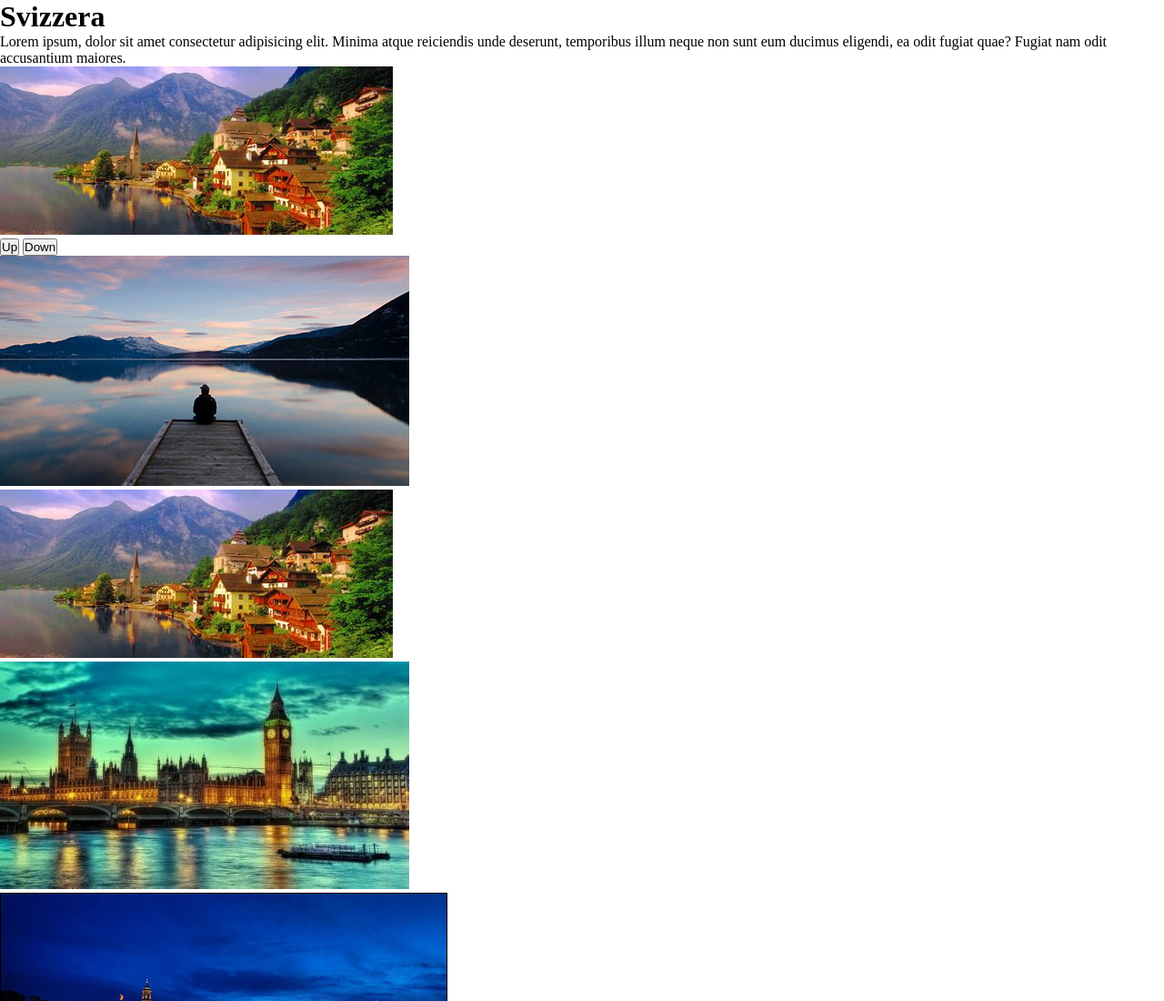
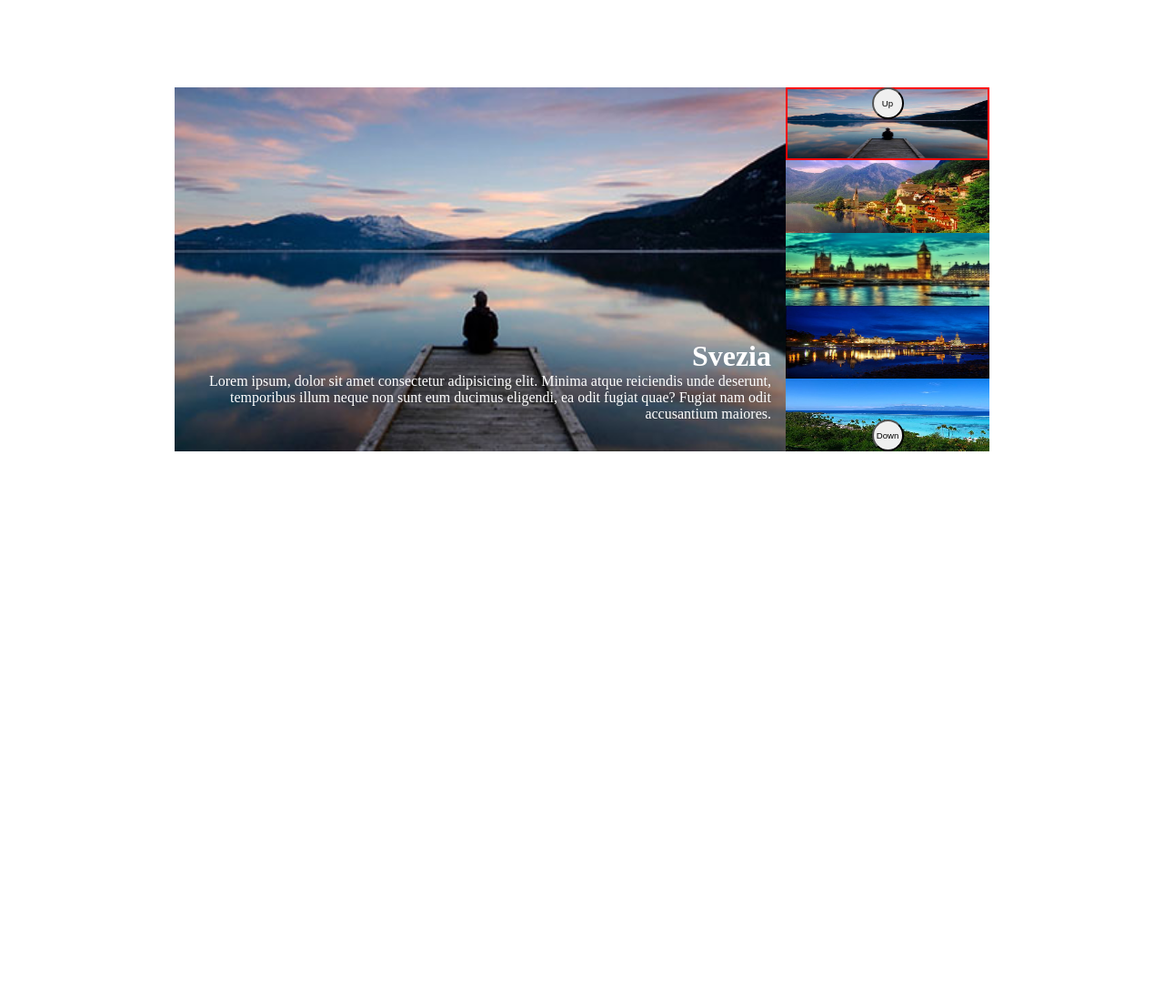
Before and after one commit to Nicola-Perera/vue-slide, a plain HTML site: page index.html in a window 1280 px wide. Shown: the top 1100 px of the page at 91% size. After the commit the page ends 800 px from the top, so only its background shows below. Drawn offline with nearby package versions, Linux system fonts and the light colour scheme.

Commit message:
added style and fixed buttons functions

```diff
--- a/assets/css/style.css
+++ b/assets/css/style.css
@@ -4,3 +4,62 @@
     margin: 0;
     padding: 0;
 }
+
+/* common rules */
+img {
+    width: 100%;
+    height: 100%;
+}
+
+.container {
+    width: 70%;
+    height: 400px;
+    margin: 6rem auto;
+    display: flex;
+}
+
+.main_picture {
+    color: white;
+    text-align: right;
+    width: 90%;
+    position: relative;
+}
+.text {
+    position: absolute;
+    bottom: 2rem;
+    margin-right: 1rem;
+}
+.main_picture > img {
+    width: 100%;
+}
+
+.thumbnails {
+    width: 30%;
+    position: relative;
+}
+.sliders {
+    height: 100%;
+    width: 100%;
+    position: absolute;
+    display: flex;
+    flex-direction: column;
+    justify-content: space-between;
+    align-items: center;
+}
+.sliders > button {
+    font-size: .6rem;
+    width: 35px;
+    height: 35px;
+    border-radius: 50%;
+}
+.thumbnail {
+    width: 100%;
+    height: calc(100% / 5);
+}
+.thumbnails img {
+    height: 100%;
+}
+
+.active {
+    border: 2px solid red;
+}
--- a/assets/js/app.js
+++ b/assets/js/app.js
@@ -1,6 +1,7 @@
 const app = new Vue({
     el: '#root',
     data: {
+        index: 0,
         countries: [
             {
                 title:'Svezia',
@@ -37,10 +38,19 @@ const app = new Vue({
     },
     methods: {
         slideUp: function() {
-            console.log('su')
+            this.index--
+
+            if (this.index < 0) {
+                this.index = this.countries.length -1
+            }
         },
         slideDown: function() {
-            console.log('giu')
+
+            this.index++
+
+            if (this.index > this.countries.length -1) {
+                this.index = 0;
+            }
         }
     }
 })
--- a/index.html
+++ b/index.html
@@ -13,19 +13,23 @@
 
         <div class="container">
 
-            <div class="main_picture" v-for="country in countries" v-show="country.status">
+            <div class="main_picture">
 
-                <h1>{{country.title}}</h1>
-                    <p>{{country.text}}</p>
-                <img :src="country.image" alt="">
+                <div class="text">
+                    <h1>{{countries[index].title}}</h1>
+                    <p>{{countries[index].text}}</p>
+                </div>
+                    <img :src="countries[index].image" alt="">
 
             </div>
 
             <div class="thumbnails" >
-                <button id="slideUp" @click="slideUp">Up</button>
-                <button id="slideDown" @click="slideDown">Down</button>
+                <div class="sliders">
+                    <button id="slideUp" @click="slideUp">Up</button>
+                    <button id="slideDown" @click="slideDown">Down</button>
+                </div>
 
-                <div v-for="country in countries">
+                <div v-for="(country, counter) in countries" :class="counter == index ? 'active':''" class="thumbnail">
 
                     <img :src="country.image" alt="">
 
```
